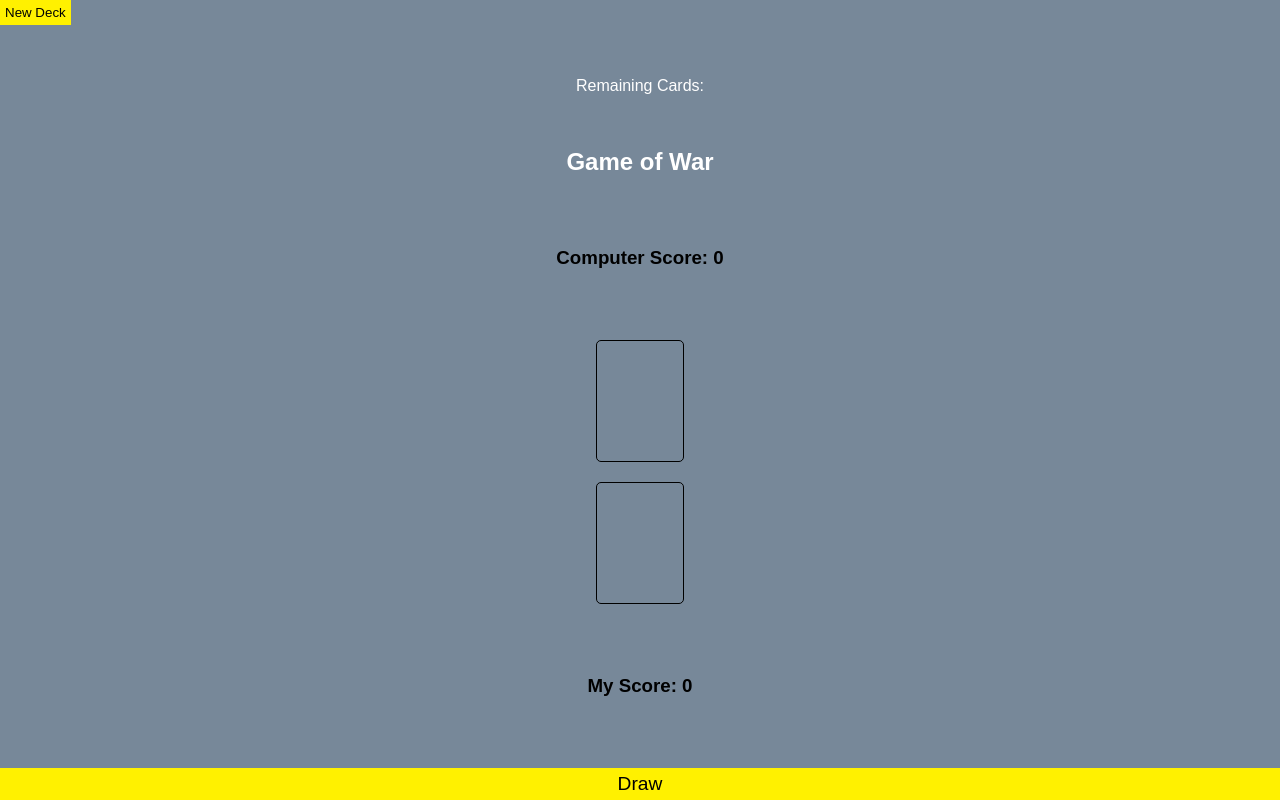
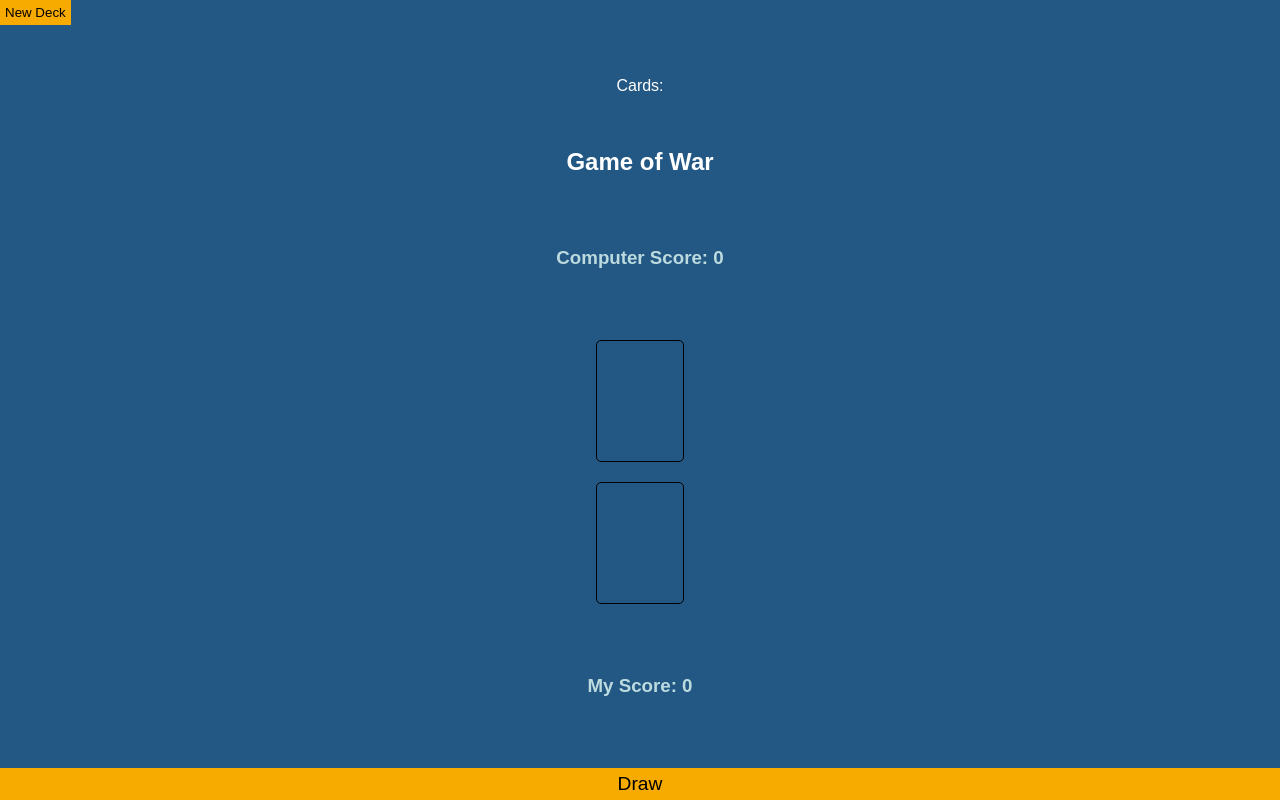
Before and after one commit to vsvang87/WarCardGame, a website: page index.html in a window 1280 px wide. Drawn offline with Linux system fonts and the light colour scheme.

Commit message:
September 15 update

```diff
--- a/css/warcardgame.css
+++ b/css/warcardgame.css
@@ -1,10 +1,18 @@
+:root {
+    --first-color: #235784;
+    --second-color: #f7aa00;
+    --third-color: #40a8c4;
+    --fourth-color: #bcdbdf;
+}
+
 html, body {
     margin: 0;
     padding: 0;
-    background: lightslategray;
+    background: var(--first-color);
     font-family: "Exo 2", sans-serif;
     height: 100vh;
 }
+
 
 body {
     display: flex;
@@ -14,11 +22,13 @@ body {
 }
 
 button {
-    background-color: #FFF100;
+    background-color: var(--second-color);
     cursor: pointer;
     border: none;
 }
-
+.score-board {
+    color: var(--fourth-color);
+}
 button#new-deck {
     align-self: flex-start;
     padding: 5px;
--- a/index.html
+++ b/index.html
@@ -9,14 +9,14 @@
   </head>
   <body>
     <button id="new-deck">New Deck</button>
-    <p id="remaining-cards">Remaining Cards:</p>
+    <p id="remaining-cards">Cards:</p>
     <h2 id="message">Game of War</h2>
-    <h3 id="computer-score">Computer Score: 0</h3>
+    <h3 id="computer-score" class="score-board">Computer Score: 0</h3>
     <div id="cards">
       <div class="card-slot"></div>
       <div class="card-slot"></div>
     </div>
-    <h3 id="my-score">My Score: 0</h3>
+    <h3 id="my-score" class="score-board">My Score: 0</h3>
     <button id="draw-cards" class="draw">Draw</button>
 
     <script src="/js/warcardgame.js"></script>
--- a/js/warcardgame.js
+++ b/js/warcardgame.js
@@ -15,7 +15,7 @@ function handleClick() {
     .then((res) => res.json())
     .then((data) => {
       //display remaing cards message
-      remaingCards.innerHTML = `Remaining Cards: ${data.remaining}`;
+      remaingCards.innerHTML = `Cards: ${data.remaining}`;
       deckId = data.deck_id;
       console.log(deckId);
     });
@@ -38,11 +38,19 @@ drawCardBtn.addEventListener("click", () => {
       const winnerText = determineCardWinner(data.cards[0], data.cards[1]);
       console.log(winnerText);
       //display remaing cards message
-      remaingCards.innerHTML = `Remaining Cards: ${data.remaining}`;
+      remaingCards.innerHTML = `Cards: ${data.remaining}`;
 
       //checking when card runs out and disabling draw button if its true
       if (data.remaining === 0) {
         drawCardBtn.disabled = true;
+        //determine the final winner of the game
+        if (computerScore > myScore) {
+          return (message.innerHTML = "Computer Won the Game!");
+        } else if (computerScore < myScore) {
+          return (message.innerHTML = "You Won the Game!");
+        } else {
+          return (message.innerHTML = "It's a tie Game");
+        }
       }
     });
 });
```
